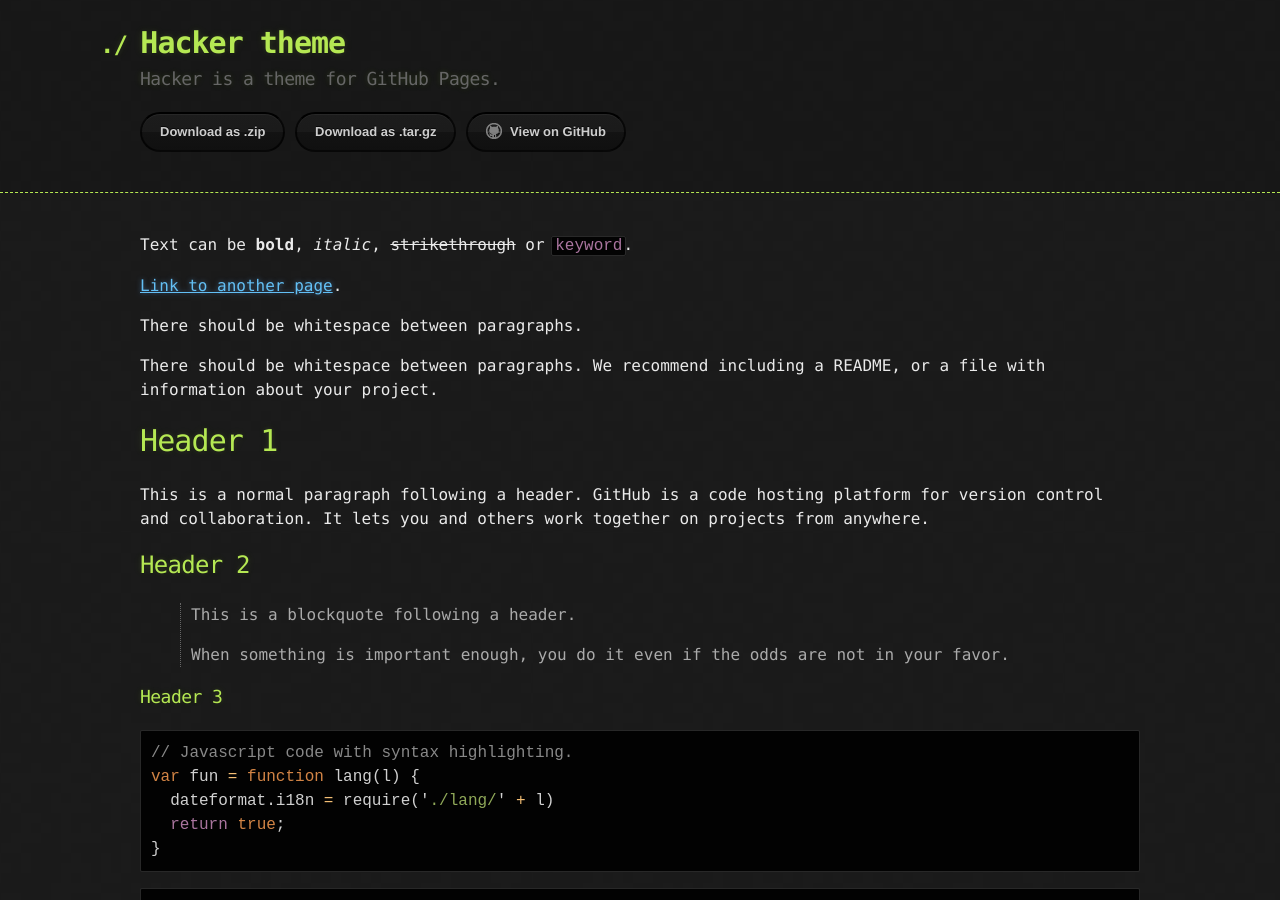
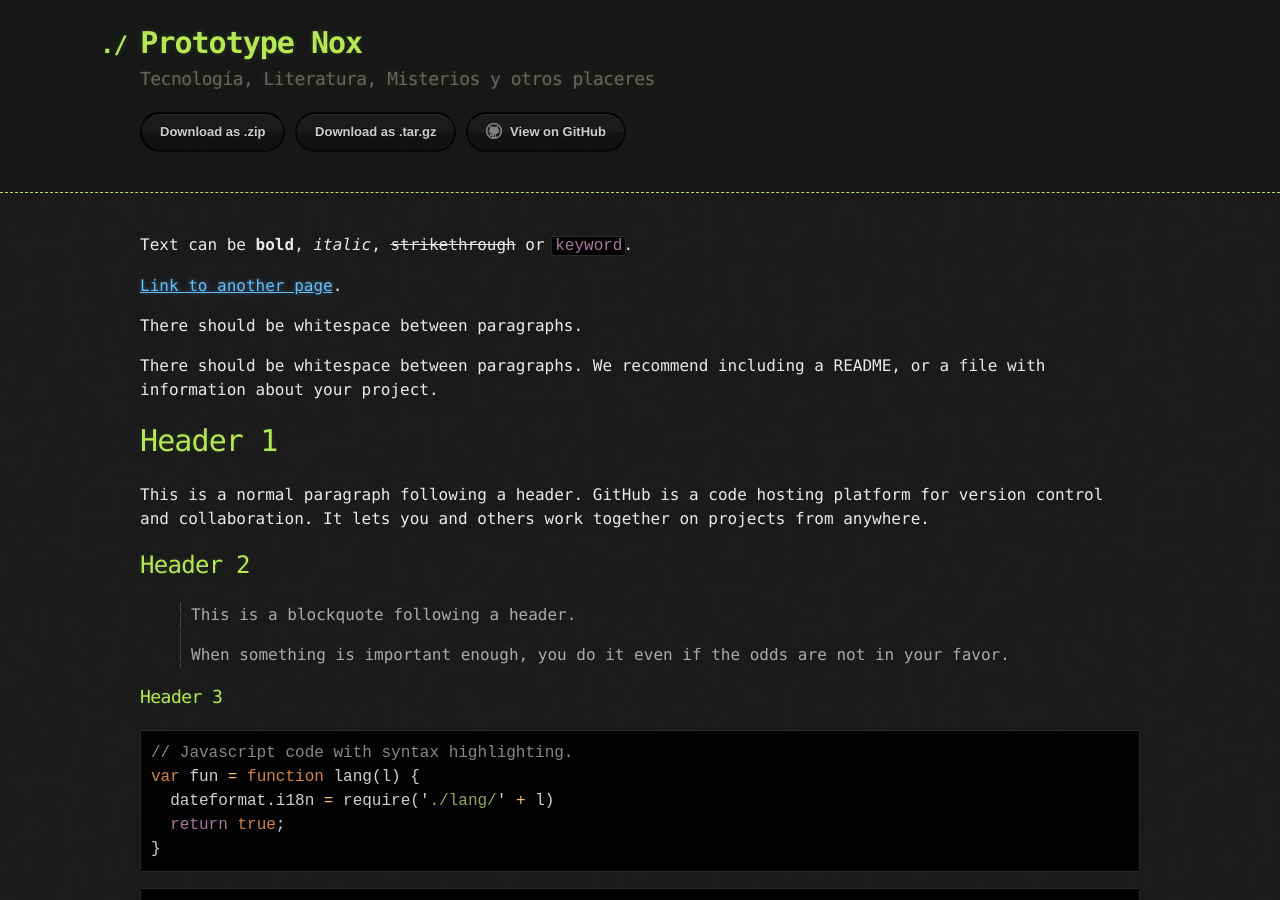
Before and after one commit to prototypenox/prototypenox.github.io, a Jekyll site: the page built from index.md, in a window 1280 px wide and 900 px high. Built offline with Jekyll 4.4.1, drawn with Linux system fonts in a browser that asks for light colours.

Commit message:
Update _config.yml

```diff
--- a/_config.yml
+++ b/_config.yml
@@ -1,5 +1,5 @@
-title: Hacker theme
-description: Hacker is a theme for GitHub Pages.
+title: Prototype Nox
+description: Tecnología, Literatura, Misterios y otros placeres
 show_downloads: true
 google_analytics:
 theme: jekyll-theme-hacker
```
